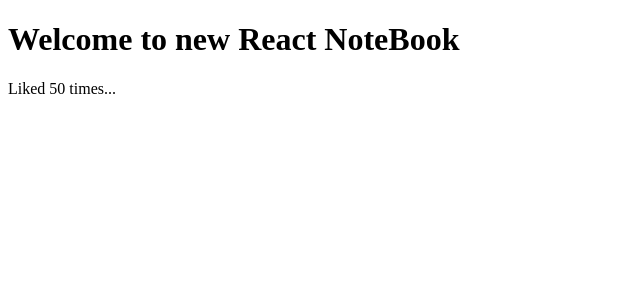
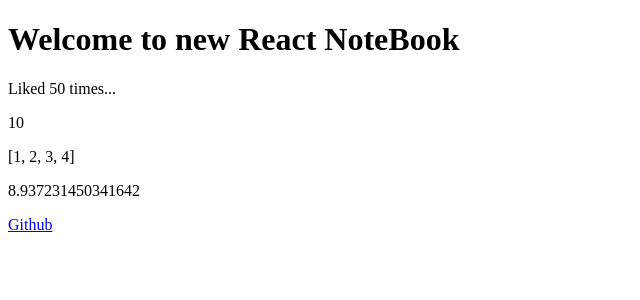
Before and after one commit to farid555/note-book-react, a React (Create React App) app: page / in a window 1280 px wide. Shown: the top 300 px of the page, without its empty margins (0-640 px from the left). Built offline with nearby package versions, Linux system fonts and the light colour scheme.

Commit message:
dynamic value

```diff
--- a/src/App.js
+++ b/src/App.js
@@ -3,12 +3,17 @@ import React from "react";
 const App = () => {
   const title = "Welcome to new React NoteBook";
   const like = 50;
+  const link = "https://github.com/";
 
   return (
     <div className="App">
       <div className="content">
         <h1>{title}</h1>
         <p>Liked {like} times...</p>
+        <p> {10}</p>
+        <p> [1, 2, 3, 4]</p>
+        <p>{Math.random() * 10 + 1}</p>
+        <a href={link}> Github</a>
       </div>
     </div>
   );
```
